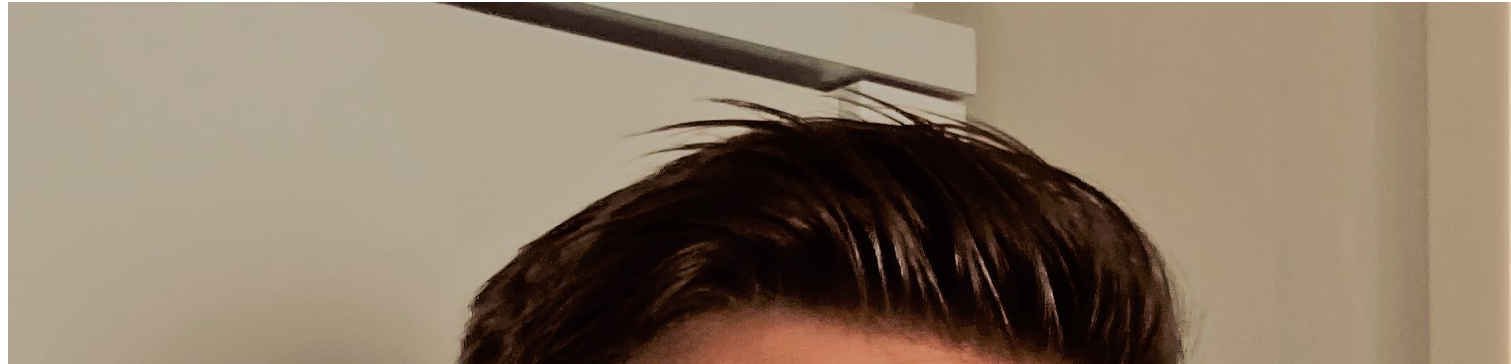
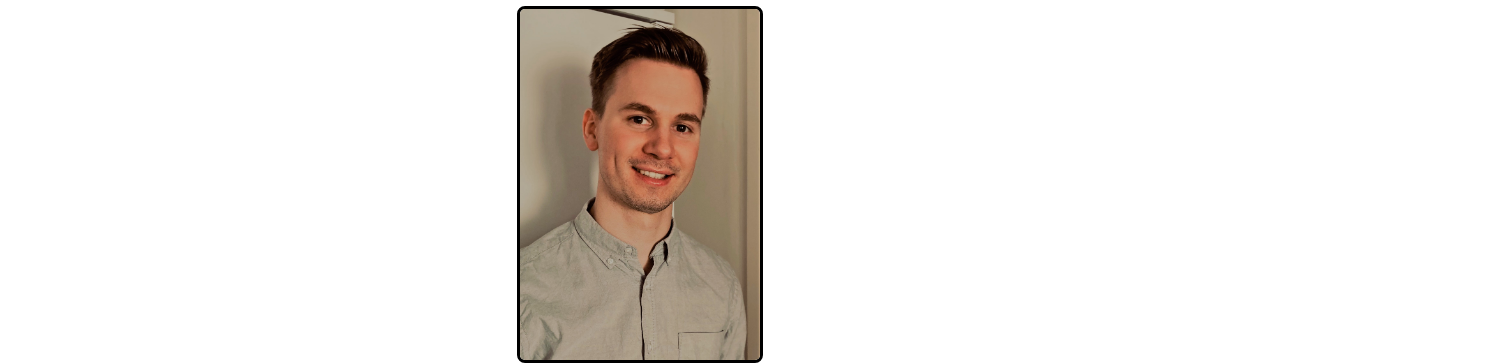
Before and after one commit to alexdpohl/alexdpohl.github.io, a plain HTML site: page index.html in a window 1280 px wide. Shown: the part 125-489 px from the top of the page, 1511 px wide, since content can reach past the window. Drawn offline with Linux system fonts and the light colour scheme.

Commit message:
Added som css and imported fonts

```diff
--- a/index.html
+++ b/index.html
@@ -4,6 +4,9 @@
         <title>Alexander Pohl</title>
         <script src="https://kit.fontawesome.com/eb3fa5d6de.js" crossorigin="anonymous"></script>
         <link rel="stylesheet" type="text/css" href="resources/css/style.css">
+        <link rel="preconnect" href="https://fonts.googleapis.com">
+        <link rel="preconnect" href="https://fonts.gstatic.com" crossorigin>
+        <link href="https://fonts.googleapis.com/css2?family=Montserrat:ital,wght@0,100;0,200;0,300;0,400;0,500;0,600;0,700;0,800;0,900;1,100;1,200;1,300;1,400;1,500;1,600;1,700;1,800;1,900&display=swap" rel="stylesheet">
         <meta charset="utf-8">
     </head>
     <body>
--- a/resources/css/style.css
+++ b/resources/css/style.css
@@ -0,0 +1,17 @@
+/*Global styles*/
+
+html {
+    font-size: 16px;
+}
+
+body {
+    font-family: 'Montserrat', sans-serif;
+    text-align: center;
+}
+
+img {
+    width: 15rem;
+    height: auto;
+    border: solid black .2rem;
+    border-radius: .5rem;
+}
```
